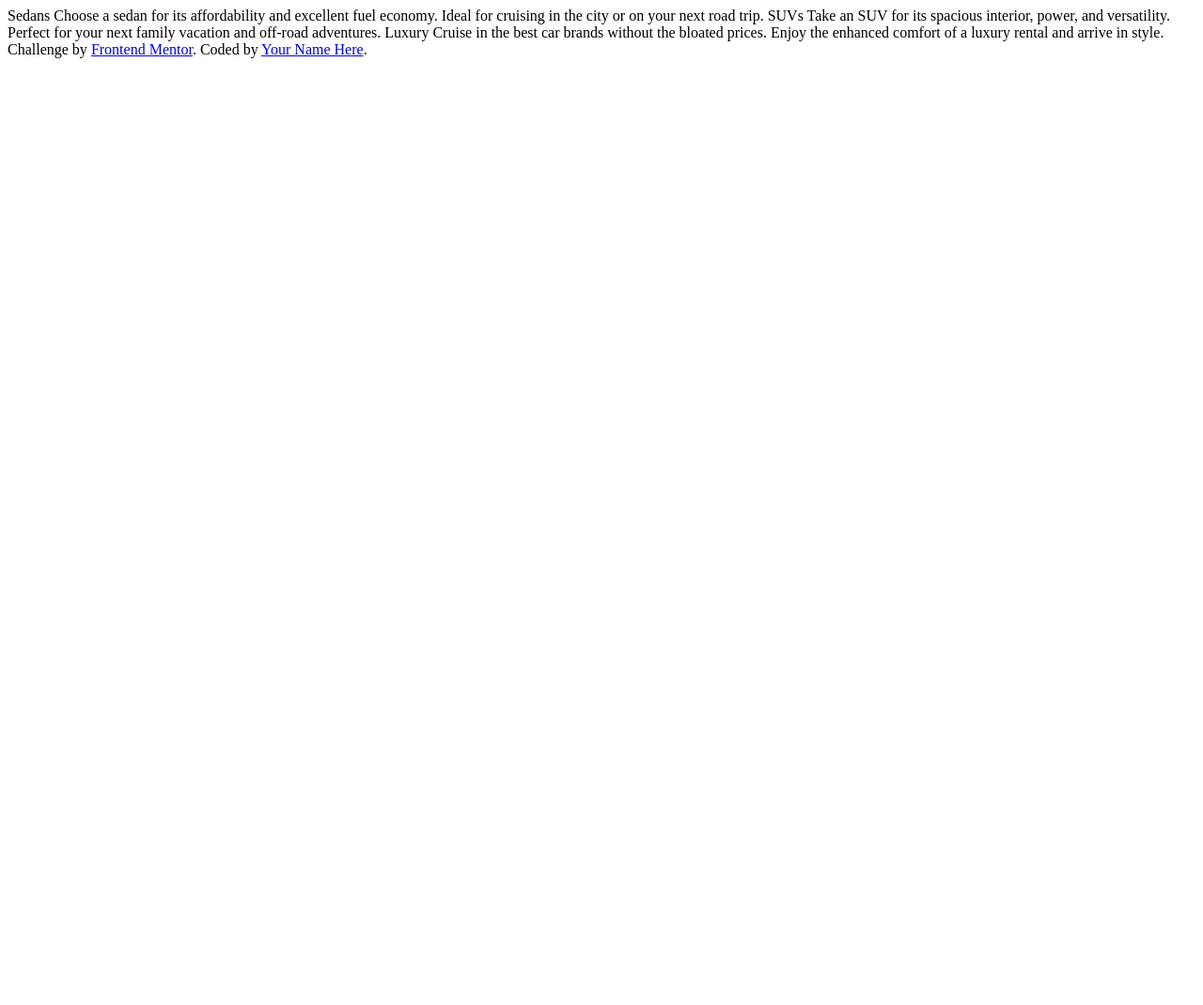
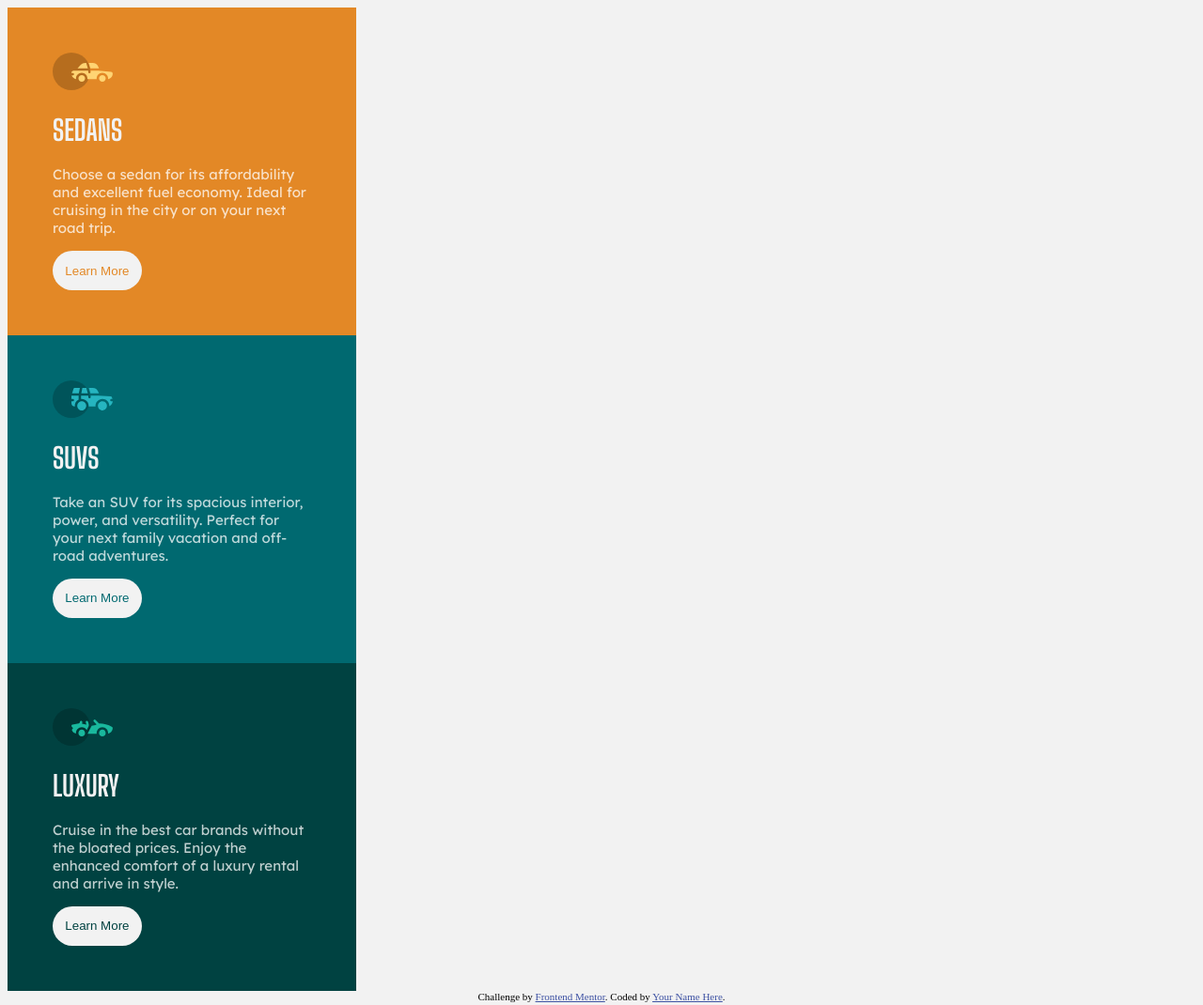
Before and after one commit to akshaymagrani/webDev-n16-3-column-preview-card-component-main, a plain HTML site: page index.html in a window 1280 px wide. Shown: the whole page at 94% size. Before the commit the page ends 800 px from the top, so only its background shows below. Drawn offline with Linux system fonts and the light colour scheme.

Commit message:
version 1

```diff
--- a/index.css
+++ b/index.css
@@ -1,8 +1,64 @@
+:root {
+  /*bg-colors*/
+  --brightOrange: hsl(31, 77%, 52%);
+  --darkCyan: hsl(184, 100%, 22%);
+  --veryDarkCyan: hsl(179, 100%, 13%);
+  /*text-colors*/
+  --paragraphs: hsla(0, 0%, 100%, 0.75);
+  --bg_headings_buttons: hsl(0, 0%, 95%);
+}
+
 body {
+  font-size: 15px;
+  background-color: var(--bg_headings_buttons);
+}
+.main-content {
+  display: flex;
+  flex-direction: column;
+  /* justify-content: center;
+  vertical-align: middle; */
+}
+h1 {
+  color: var(--bg_headings_buttons);
+  text-transform: uppercase;
+  font-family: "Big Shoulders Display", cursive;
+}
+p {
+  color: var(--paragraphs);
   font-family: "Lexend Deca", sans-serif;
-  font-family: "Big Shoulders Display", cursive;
-
-  font-family: "Lexend Deca", sans-serif;
+}
+.sedan {
+  background-color: var(--brightOrange);
+}
+.suv {
+  background-color: var(--darkCyan);
+}
+.luxury {
+  background-color: var(--veryDarkCyan);
+}
+.sedan,
+.suv,
+.luxury {
+  padding: 3rem;
+  max-width: 275px;
+}
+button {
+  background-color: var(--bg_headings_buttons);
+  padding: 1em;
+  border-radius: 25px;
+  border: none;
+}
+button:hover {
+  cursor: pointer;
+}
+.sedan button {
+  color: var(--brightOrange);
+}
+.suv button {
+  color: var(--darkCyan);
+}
+.luxury button {
+  color: var(--veryDarkCyan);
 }
 
 .attribution {
--- a/index.html
+++ b/index.html
@@ -16,26 +16,61 @@
   <link href="https://fonts.googleapis.com/css2?family=Lexend+Deca&display=swap" rel="stylesheet">
   <link href="https://fonts.googleapis.com/css2?family=Big+Shoulders+Display:wght@700&family=Lexend+Deca&display=swap"
     rel="stylesheet">
+
+  <link href="index.css" rel="stylesheet" type="text/css" />
 </head>
 
 <body>
-
-  Sedans
-  Choose a sedan for its affordability and excellent fuel economy. Ideal for cruising in the city
-  or on your next road trip.
-
-  SUVs
-  Take an SUV for its spacious interior, power, and versatility. Perfect for your next family vacation
-  and off-road adventures.
-
-  Luxury
-  Cruise in the best car brands without the bloated prices. Enjoy the enhanced comfort of a luxury
-  rental and arrive in style.
-
-  <div class="attribution">
-    Challenge by <a href="https://www.frontendmentor.io?ref=challenge" target="_blank">Frontend Mentor</a>.
-    Coded by <a href="#">Your Name Here</a>.
-  </div>
+  <main>
+    <div class="main-content">
+      <div class="sedan">
+        <svg width="64" height="40" xmlns="http://www.w3.org/2000/svg">
+          <g fill="none" fill-rule="evenodd">
+            <circle fill="#000" opacity=".201" cx="20" cy="20" r="20" />
+            <path
+              d="M52.936 24.11c1.942 0 3.517 1.542 3.517 3.445 0 1.903-1.575 3.445-3.517 3.445s-3.516-1.542-3.516-3.445c0-1.903 1.574-3.445 3.516-3.445zm-21.957 0c1.942 0 3.517 1.542 3.517 3.445 0 1.903-1.575 3.445-3.517 3.445s-3.516-1.542-3.516-3.445c0-1.903 1.574-3.445 3.516-3.445zm6.948-4.848v1.429c0 .716.61 1.293 1.348 1.259a1.295 1.295 0 001.225-1.295v-1.393h8.256l13.483 1.313c.956.093 1.676.881 1.676 1.814 0 2.89-2.126 5.303-4.926 5.819.397-3.557-2.458-6.62-6.053-6.62-3.646 0-6.504 3.14-6.039 6.723h-9.879c.466-3.588-2.397-6.722-6.039-6.722-3.595 0-6.45 3.062-6.052 6.62-2.14-.398-3.916-1.912-4.61-3.931h1.142c.731 0 1.32-.598 1.285-1.322-.033-.678-.629-1.2-1.322-1.2H20v-.251c0-1.274 1.066-2.243 2.306-2.243h15.62zM42.59 11c2.645 0 4.99 1.556 5.972 3.963l.726 1.779H40.17L38.413 11h4.178zm-6.865 0l1.758 5.741H26.505l3.357-3.654A6.502 6.502 0 0134.644 11h1.082z"
+              fill="#FFD473" fill-rule="nonzero" />
+          </g>
+        </svg>
+        <h1>Sedans</h1>
+        <p>Choose a sedan for its affordability and excellent fuel economy. Ideal for cruising in the city
+          or on your next road trip.</p>
+        <button name="learn-more">Learn More</button>
+      </div>
+      <div class="suv">
+        <svg width="64" height="40" xmlns="http://www.w3.org/2000/svg">
+          <g fill="none" fill-rule="evenodd">
+            <circle fill="#000" opacity=".201" cx="20" cy="20" r="20" />
+            <path
+              d="M31.002 22.358c2.917 0 5.18 2.593 4.762 5.506a4.828 4.828 0 01-2.962 3.778 4.797 4.797 0 01-5.3-1.165c-1.188-1.26-1.235-2.613-1.263-2.613-.42-2.924 1.857-5.506 4.763-5.506zm22 0c3.457 0 5.798 3.567 4.41 6.744A4.816 4.816 0 0152.3 31.94a4.826 4.826 0 01-4.06-4.077c-.42-2.915 1.846-5.506 4.762-5.506zm-15.04-6.083v1.462a1.29 1.29 0 001.352 1.29c.693-.033 1.227-.631 1.227-1.326v-1.426h8.3l13.056.716a1.29 1.29 0 011.164.917c.27.895.446 1.477.563 1.87h-1.047c-.694 0-1.291.534-1.324 1.228a1.29 1.29 0 001.288 1.352h1.445c-.164 2.225-1.57 4.193-3.6 5.05.13-4.212-3.255-7.63-7.384-7.63-4.317 0-7.762 3.718-7.358 8.086h-7.285c.43-4.655-3.503-8.531-8.131-8.046v-3.543h7.734zm-10.312 0v4.308a7.4 7.4 0 00-4.006 7.274 3.874 3.874 0 01-3.642-3.864v-1.635h1.46a1.29 1.29 0 000-2.58h-1.461v-3.213l.003-.29h7.646zm14.986-8.196c2.65 0 5 1.592 5.984 4.055l.63 1.579a5.525 5.525 0 01-.065-.004l-.026-.002-.034-.002-.022-.002a4.178 4.178 0 00-.224-.006l-.098-.001h-.039l-.136-.001h-.052l-.326-.001H40.211L38.528 8.08zm-13.632 0l-1.122 5.616h-7.144l1.47-4.71a1.29 1.29 0 011.231-.906h5.565zm6.832 0l1.683 5.615h-7.007l1.121-5.615h4.203z"
+              fill="#26B5C0" fill-rule="nonzero" />
+          </g>
+        </svg>
+        <h1>SUVs</h1>
+        <p>Take an SUV for its spacious interior, power, and versatility. Perfect for your next family vacation
+          and off-road adventures.</p>
+        <button name="learn-more">Learn More</button>
+      </div>
+      <div class="luxury">
+        <svg width="64" height="40" xmlns="http://www.w3.org/2000/svg">
+          <g fill="none" fill-rule="evenodd">
+            <circle fill="#000" opacity=".201" cx="20" cy="20" r="20" />
+            <path
+              d="M30.98 22.835c1.941 0 3.516 1.604 3.516 3.583 0 1.978-1.575 3.582-3.517 3.582s-3.516-1.604-3.516-3.582c0-1.979 1.574-3.583 3.516-3.583zm21.956 0c1.942 0 3.517 1.604 3.517 3.583 0 1.978-1.575 3.582-3.517 3.582s-3.516-1.604-3.516-3.582c0-1.979 1.574-3.583 3.516-3.583zm-9.143-10.45a1.27 1.27 0 011.819 0l3.715 3.784c4.444-.115 9.7 1.142 13.964 3.753.387.237.624.664.624 1.124 0 3.006-2.126 5.514-4.926 6.05.397-3.698-2.458-6.882-6.053-6.882-3.646 0-6.504 3.264-6.039 6.99h-9.669c.76-1.544.993-2.026 1.337-2.711l.082-.162c.421-.835 1.056-2.07 2.883-5.65 1.68-.023 3.47-.408 5.247-1.403l-2.984-3.04a1.328 1.328 0 010-1.854zm-7.68 1.064c.683-.2 1.395.202 1.592.898l.749 2.652a3.46 3.46 0 01-.247 2.51l-1.733 3.395-.216.424c-1.07-1.89-3.06-3.114-5.279-3.114-3.595 0-6.45 3.184-6.052 6.885-1.832-.347-3.414-1.537-4.278-3.276a1.331 1.331 0 01.117-1.376l.955-1.303-1.325-1.295c-.751-.735-.376-2.024.64-2.231l6.614-1.346.13-.026c.092-.019.145-.03.157-.031.314-.146 1.07-.591 1.07-1.506 0-.734.592-1.327 1.316-1.31.712.016 1.268.662 1.256 1.388a4.11 4.11 0 01-.348 1.611 22.69 22.69 0 014.7 1.146l-.7-2.473a1.314 1.314 0 01.882-1.622z"
+              fill="#19B89D" fill-rule="nonzero" />
+          </g>
+        </svg>
+        <h1>Luxury</h1>
+        <p>Cruise in the best car brands without the bloated prices. Enjoy the enhanced comfort of a luxury
+          rental and arrive in style.</p>
+        <button name="learn-more">Learn More</button>
+      </div>
+    </div>
+    <div class="attribution">
+      Challenge by <a href="https://www.frontendmentor.io?ref=challenge" target="_blank">Frontend Mentor</a>.
+      Coded by <a href="#">Your Name Here</a>.
+    </div>
+  </main>
 </body>
 
 </html>
```
